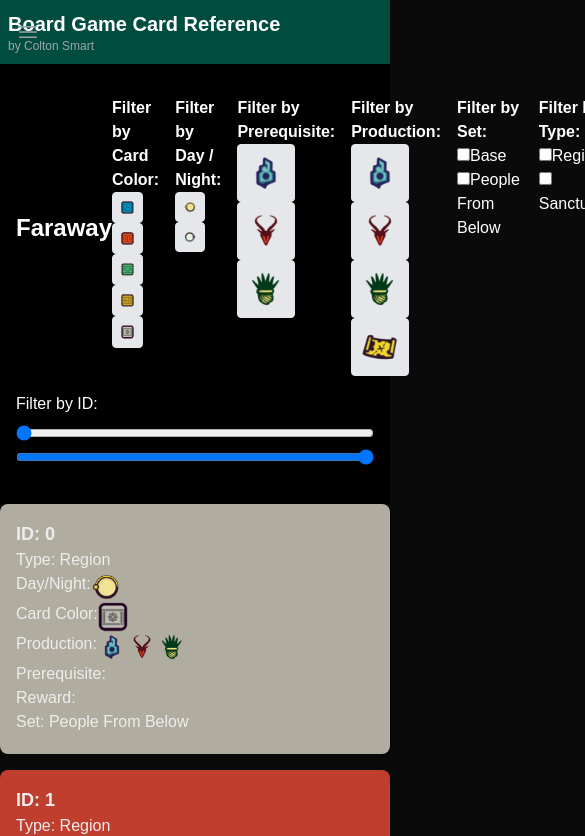
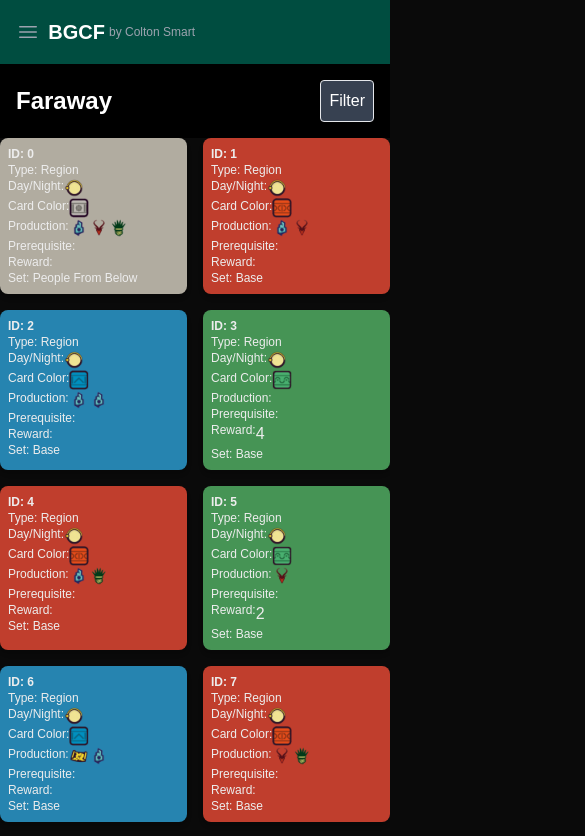
Before and after one commit to colton-smart/board-game-card-reference, a Next.js app: page /board-game-card-reference/games/faraway in a window 390 px wide. Shown: the top 836 px of the page, 585 px wide, since content can reach past the window. Built offline with nearby package versions, Linux system fonts and the light colour scheme.

Commit message:
Styled a bit more for mobile. made a better grid for mobile, and figured out the nav bar and filter bar a bit more. getting closer. ;

```diff
--- a/src/app/games/faraway/page.tsx
+++ b/src/app/games/faraway/page.tsx
@@ -19,11 +19,12 @@ interface FilterButtonProps {
     selected: boolean;
     onClick: () => void;
     children: React.ReactNode;
+    className?: string;
 }
 
-const FilterButton = ({ selected, onClick, children }: FilterButtonProps) => (
+const FilterButton = ({ selected, onClick, children, className }: FilterButtonProps) => (
     <button
-        className={`mr-4 p-2 border rounded ${selected ? 'bg-blue-500' : 'bg-gray-200'}`}
+        className={`mr-4 p-2 border rounded ${selected ? 'bg-blue-500' : 'bg-gray-200'} ${className || ''}`}
         onClick={onClick}
     >
         {children}
@@ -39,6 +40,7 @@ export default function FarawayPage() {
     const [selectedProduction, setSelectedProduction] = useState<string[]>([]);
     const [selectedSets, setSelectedSets] = useState<string[]>([]);
     const [selectedTypes, setSelectedTypes] = useState<string[]>([]);
+    const [isDrawerOpen, setIsDrawerOpen] = useState(false);
 
     const handleColorChange = (color: string) => {
         setSelectedColors(prev =>
@@ -93,8 +95,10 @@ export default function FarawayPage() {
         }
     };
 
-    const getImagesFromValues = (values: (string | null)[]) => {
+    const getImagesFromValues = (values: (string | null)[], size: 'small' | 'default' = 'default') => {
         const images: JSX.Element[] = [];
+        const imgSize = size === 'small' ? 20 : 30; // Set smaller size for mobile
+
         for (const value of values) {
             if (!value) continue;
             for (const char of value) {
@@ -104,8 +108,8 @@ export default function FarawayPage() {
                             <Image
                                 key={`b-${images.length}`}
                                 src="/board-game-card-reference/images/faraway_assets/uddu_stone.png"
-                                width={30}
-                                height={30}
+                                width={imgSize}
+                                height={imgSize}
                                 alt="Uddu Stone"
                                 className="object-contain"
                             />
@@ -116,8 +120,8 @@ export default function FarawayPage() {
                             <Image
                                 key={`g-${images.length}`}
                                 src="/board-game-card-reference/images/faraway_assets/goldlog_thistle.png"
-                                width={30}
-                                height={30}
+                                width={imgSize}
+                                height={imgSize}
                                 alt="Goldlog Thistle"
                                 className="object-contain"
                             />
@@ -128,8 +132,8 @@ export default function FarawayPage() {
                             <Image
                                 key={`r-${images.length}`}
                                 src="/board-game-card-reference/images/faraway_assets/okiko_chimera.png"
-                                width={30}
-                                height={30}
+                                width={imgSize}
+                                height={imgSize}
                                 alt="Okiko Chimera"
                                 className="object-contain"
                             />
@@ -140,8 +144,8 @@ export default function FarawayPage() {
                             <Image
                                 key={`c-${images.length}`}
                                 src="/board-game-card-reference/images/faraway_assets/clue.png"
-                                width={30}
-                                height={30}
+                                width={imgSize}
+                                height={imgSize}
                                 alt="Clue"
                                 className="object-contain"
                             />
@@ -152,8 +156,8 @@ export default function FarawayPage() {
                             <Image
                                 key={`B-${images.length}`}
                                 src="/board-game-card-reference/images/faraway_assets/b_card.png"
-                                width={30}
-                                height={30}
+                                width={imgSize}
+                                height={imgSize}
                                 alt="Blue Card"
                                 className="object-contain"
                             />
@@ -164,8 +168,8 @@ export default function FarawayPage() {
                             <Image
                                 key={`s-${images.length}`}
                                 src="/board-game-card-reference/images/faraway_assets/card_set.png"
-                                width={30}
-                                height={30}
+                                width={imgSize}
+                                height={imgSize}
                                 alt="Four Color Card Set"
                                 className="object-contain"
                             />
@@ -176,8 +180,8 @@ export default function FarawayPage() {
                             <Image
                                 key={`d-${images.length}`}
                                 src="/board-game-card-reference/images/faraway_assets/day.png"
-                                width={30}
-                                height={30}
+                                width={imgSize}
+                                height={imgSize}
                                 alt="Day"
                                 className="object-contain"
                             />
@@ -188,8 +192,8 @@ export default function FarawayPage() {
                             <Image
                                 key={`G-${images.length}`}
                                 src="/board-game-card-reference/images/faraway_assets/g_card.png"
-                                width={30}
-                                height={30}
+                                width={imgSize}
+                                height={imgSize}
                                 alt="Green Card"
                                 className="object-contain"
                             />
@@ -200,8 +204,8 @@ export default function FarawayPage() {
                             <Image
                                 key={`i-${images.length}`}
                                 src="/board-game-card-reference/images/faraway_assets/icon_set.png"
-                                width={40}
-                                height={30}
+                                width={imgSize}
+                                height={imgSize}
                                 alt="Resource Set"
                                 className="object-contain"
                             />
@@ -212,8 +216,8 @@ export default function FarawayPage() {
                             <Image
                                 key={`N-${images.length}`}
                                 src="/board-game-card-reference/images/faraway_assets/n_card.png"
-                                width={30}
-                                height={30}
+                                width={imgSize}
+                                height={imgSize}
                                 alt="Gray Card"
                                 className="object-contain"
                             />
@@ -224,8 +228,8 @@ export default function FarawayPage() {
                             <Image
                                 key={`n-${images.length}`}
                                 src="/board-game-card-reference/images/faraway_assets/night.png"
-                                width={30}
-                                height={30}
+                                width={imgSize}
+                                height={imgSize}
                                 alt="Night"
                                 className="object-contain"
                             />
@@ -236,8 +240,8 @@ export default function FarawayPage() {
                             <Image
                                 key={`R-${images.length}`}
                                 src="/board-game-card-reference/images/faraway_assets/r_card.png"
-                                width={30}
-                                height={30}
+                                width={imgSize}
+                                height={imgSize}
                                 alt="Red Card"
                                 className="object-contain"
                             />
@@ -248,8 +252,8 @@ export default function FarawayPage() {
                             <Image
                                 key={`Y-${images.length}`}
                                 src="/board-game-card-reference/images/faraway_assets/y_card.png"
-                                width={30}
-                                height={30}
+                                width={imgSize}
+                                height={imgSize}
                                 alt="Yellow Card"
                                 className="object-contain"
                             />
@@ -280,20 +284,44 @@ export default function FarawayPage() {
         card.id >= idRange[0] && card.id <= idRange[1]
     );
 
+    // Calculate the number of remaining cards based on the current filters
+    const remainingCardsCount = filteredCards.length;
+
     return (
         <GameLayout>
-            <div className="bg-black text-white p-4 sticky top-0 z-10">
-                <div className="flex justify-between items-center">
+            <div className="bg-black text-white p-4 sticky top-0 z-10 flex justify-between items-center">
                 <h1 className="text-2xl font-bold">Faraway</h1>
-                    <div className="flex gap-4">
+                <button
+                    onClick={() => setIsDrawerOpen(true)}
+                    className="p-2 border rounded bg-gray-700 hover:bg-gray-600"
+                >
+                    <span>Filter</span>
+                </button>
+            </div>
+            {isDrawerOpen && (
+                <div className="fixed inset-0 bg-black bg-opacity-75 z-20 flex justify-center items-start">
+                    <div className="bg-white text-black w-full max-w-md p-4 rounded-t-lg">
+                        <div className="flex justify-between items-center mb-4">
+                            <h2 className="text-lg font-bold text-center flex-grow">
+                                Filters ({remainingCardsCount} results)
+                            </h2>
+                            <button
+                                onClick={() => setIsDrawerOpen(false)}
+                                className="text-gray-500 hover:text-gray-800"
+                            >
+                                <span className="text-lg font-bold">X</span>
+                            </button>
+                        </div>
                         <div className="mt-4">
                             <h2 className="font-bold">Filter by Card Color:</h2>
+                            <div className="flex flex-wrap justify-between">
                                 {['B', 'R', 'G', 'Y', 'N'].map(color => (
                                     <FilterButton
                                         key={color}
                                         value={color}
                                         selected={selectedColors.includes(color)}
                                         onClick={() => handleColorChange(color)}
+                                        className="flex-1 m-1"
                                     >
                                         <Image
                                             src={`/board-game-card-reference/images/faraway_assets/${color.toLowerCase()}_card.png`}
@@ -305,7 +333,7 @@ export default function FarawayPage() {
                                     </FilterButton>
                                 ))}
                             </div>
-                        {/* New Day/Night Filter */}
+                        </div>
                         <div className="mt-4">
                             <h2 className="font-bold">Filter by Day / Night:</h2>
                             {['d', 'n'].map(dayNight => (
@@ -325,7 +353,6 @@ export default function FarawayPage() {
                                 </FilterButton>
                             ))}
                         </div>
-                        {/* New Prerequisite Filter with Buttons */}
                         <div className="mt-4">
                             <h2 className="font-bold">Filter by Prerequisite:</h2>
                             {['b', 'r', 'g'].map(prerequisite => (
@@ -345,7 +372,6 @@ export default function FarawayPage() {
                                 </FilterButton>
                             ))}
                         </div>
-                        {/* New Production Filter */}
                         <div className="mt-4">
                             <h2 className="font-bold">Filter by Production:</h2>
                             {['b', 'r', 'g', 'c'].map(production => (
@@ -365,40 +391,22 @@ export default function FarawayPage() {
                                 </FilterButton>
                             ))}
                         </div>
-                        {/* New Set Filter */}
                         <div className="mt-4">
                             <h2 className="font-bold">Filter by Set:</h2>
-                            {['base', 'pfb'].map(set => (
-                                <label key={set} className="mr-4">
-                                    <input
-                                        type="checkbox"
-                                        value={set}
-                                        checked={selectedSets.includes(set)}
-                                        onChange={() => setSelectedSets(prev =>
-                                            prev.includes(set) ? prev.filter(s => s !== set) : [...prev, set]
-                                        )}
-                                    />
-                                    {set === 'base' ? 'Base' : 'People From Below'}
-                                </label>
-                            ))}
+                            <div className="flex items-center">
+                                <input type="checkbox" id="base" className="mr-2" />
+                                <label htmlFor="base" className="mr-4">Base</label>
+                                <input type="checkbox" id="people" className="mr-2" />
+                                <label htmlFor="people">People From Below</label>
                             </div>
-                        {/* New Type Filter */}
+                        </div>
                         <div className="mt-4">
                             <h2 className="font-bold">Filter by Type:</h2>
-                            {['region', 'sanctuary'].map(type => (
-                                <label key={type} className="mr-4">
-                                    <input
-                                        type="checkbox"
-                                        value={type}
-                                        checked={selectedTypes.includes(type)}
-                                        onChange={() => setSelectedTypes(prev =>
-                                            prev.includes(type) ? prev.filter(t => t !== type) : [...prev, type]
-                                        )}
-                                    />
-                                    {type.charAt(0).toUpperCase() + type.slice(1)}
-                                </label>
-                            ))}
-                        </div>
+                            <div className="flex items-center">
+                                <input type="checkbox" id="region" className="mr-2" />
+                                <label htmlFor="region" className="mr-4">Region</label>
+                                <input type="checkbox" id="sanctuary" className="mr-2" />
+                                <label htmlFor="sanctuary">Sanctuary</label>
                             </div>
                         </div>
                         <div className="my-4">
@@ -420,37 +428,47 @@ export default function FarawayPage() {
                                 className="w-full"
                             />
                         </div>
+                        <button
+                            onClick={() => {
+                                // Handle apply logic here
+                                setIsDrawerOpen(false); // Close the drawer after applying
+                            }}
+                            className="mt-4 w-full p-2 border rounded bg-blue-500 text-white font-bold"
+                        >
+                            Apply
+                        </button>
                     </div>
-            <div className="grid grid-cols-1 sm:grid-cols-2 md:grid-cols-3 lg:grid-cols-4 xl:grid-cols-5 gap-4">
+                </div>
+            )}
+            <div className="grid grid-cols-2 sm:grid-cols-2 md:grid-cols-3 lg:grid-cols-4 xl:grid-cols-5 gap-4">
                 {filteredCards.map(card => (
                     <div
                         key={card.id}
-                        className="rounded-lg shadow-md overflow-hidden p-4"
+                        className="rounded-lg shadow-md overflow-hidden p-2"
                         style={{
                             backgroundColor: getBackgroundColor(card.color),
                             width: '100%',
-                            height: '250px',
+                            height: 'auto',
                         }}
                     >
-                        <h3 className="text-lg font-semibold">ID: {card.id}</h3>
-                        <p>Type: {card.type === 'region' ? 'Region' : 'Sanctuary'}</p>
+                        <h3 className="text-xs sm:text-sm font-semibold">ID: {card.id}</h3>
+                        <p className="text-xs sm:text-sm">Type: {card.type === 'region' ? 'Region' : 'Sanctuary'}</p>
                         <div className="flex space-x-0">
-                            <p>Day/Night: </p>{getImagesFromValues([card.daynight])}
+                            <p className="text-xs sm:text-sm">Day/Night: </p>{getImagesFromValues([card.daynight], 'small')}
                         </div>
                         <div className="flex space-x-0">
-                            <p>Card Color: </p>{getImagesFromValues([card.color])}
+                            <p className="text-xs sm:text-sm">Card Color: </p>{getImagesFromValues([card.color], 'small')}
                         </div>
                         <div className="flex space-x-0">
-                            <p>Production: </p>{getImagesFromValues([card.production])}
+                            <p className="text-xs sm:text-sm">Production: </p>{getImagesFromValues([card.production], 'small')}
                         </div>
                         <div className="flex space-x-0">
-                            <p>Prerequisite: </p>{getImagesFromValues([card.prerequisite])}
+                            <p className="text-xs sm:text-sm">Prerequisite: </p>{getImagesFromValues([card.prerequisite], 'small')}
                         </div>
                         <div className="flex space-x-0">
-                            <p>Reward: </p>{renderReward(card.reward)}
+                            <p className="text-xs sm:text-sm">Reward: </p>{renderReward(card.reward)}
                         </div>
-                        <p>Set: {card.set === 'base' ? 'Base' : 'People From Below'}</p>
-
+                        <p className="text-xs sm:text-sm">Set: {card.set === 'base' ? 'Base' : 'People From Below'}</p>
                     </div>
                 ))}
             </div>
--- a/src/components/NavBar.tsx
+++ b/src/components/NavBar.tsx
@@ -1,15 +1,11 @@
 "use client"
 
-import { Fragment } from 'react'
 import { Disclosure } from '@headlessui/react'
 import { Bars3Icon, XMarkIcon } from '@heroicons/react/24/outline'
 import Link from 'next/link'
 import { usePathname } from 'next/navigation'
 
 const games = [
-  { name: 'Terraforming Mars', href: '/games/terraforming-mars' },
-  { name: 'Ark Nova', href: '/games/ark-nova' },
-  { name: 'Wingspan', href: '/games/wingspan' },
   { name: 'Faraway', href: '/games/faraway' },
 ]
 
@@ -44,11 +40,13 @@ export default function NavBar() {
                 </Disclosure.Button>
               </div>
 
-              {/* Logo and title section */}
-              <div className="flex flex-shrink-0 items-center">
-                <Link href="/" className="text-white hover:text-gray-300">
-                  <div className="text-xl font-bold">Board Game Card Reference</div>
-                  <div className="text-xs text-gray-400">by Colton Smart</div>
+              {/* Center section to push title to the right */}
+              <div className="flex-1 flex justify-end">
+                <Link href="/" className="text-white hover:text-gray-300 flex items-center">
+                  <div className="text-xl font-bold truncate">
+                    BGCF
+                  </div>
+                  <div className="text-xs text-gray-400 ml-1">by Colton Smart</div>
                 </Link>
               </div>
 
```
Lines whose indentation alone changed are shown as unchanged.
